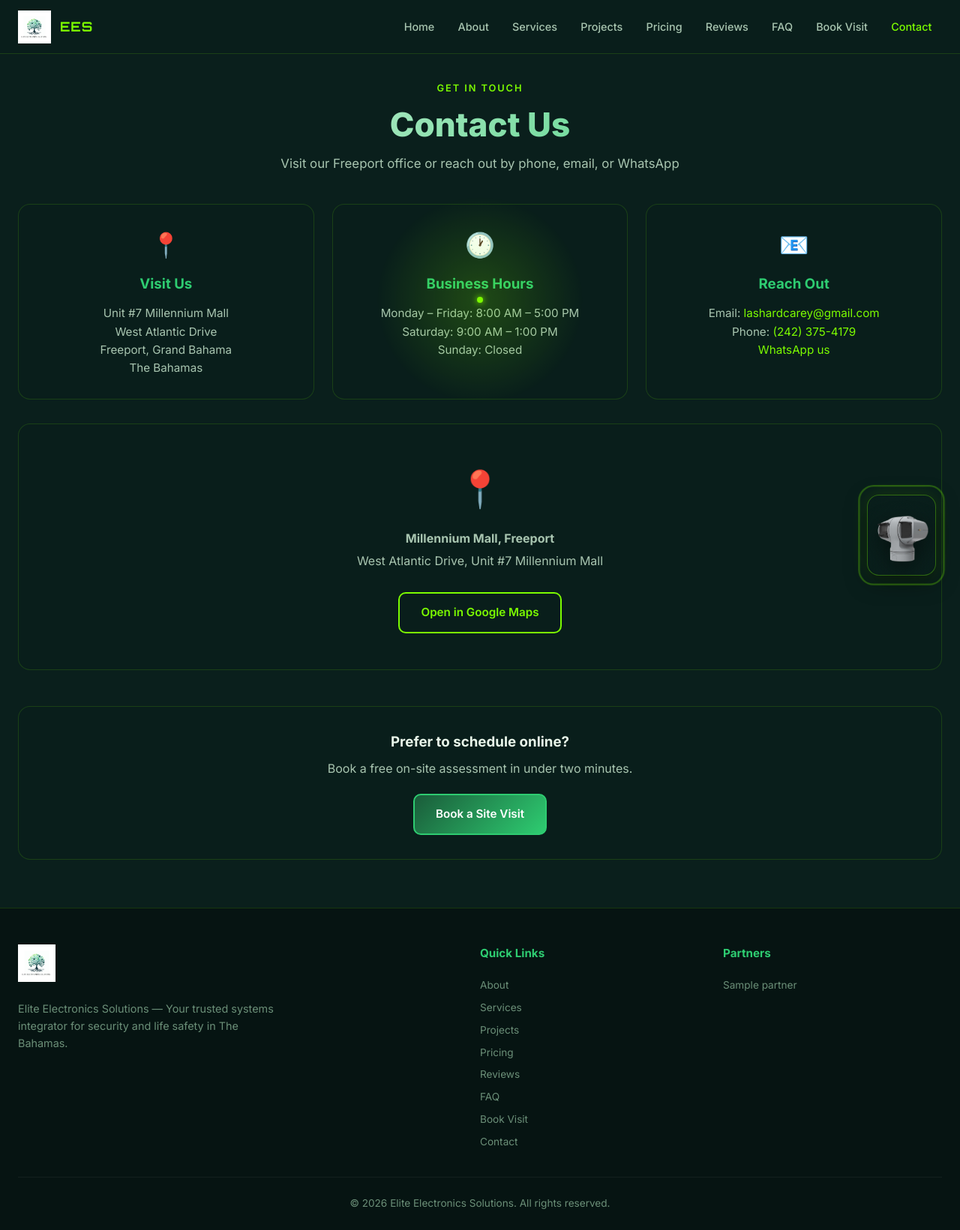
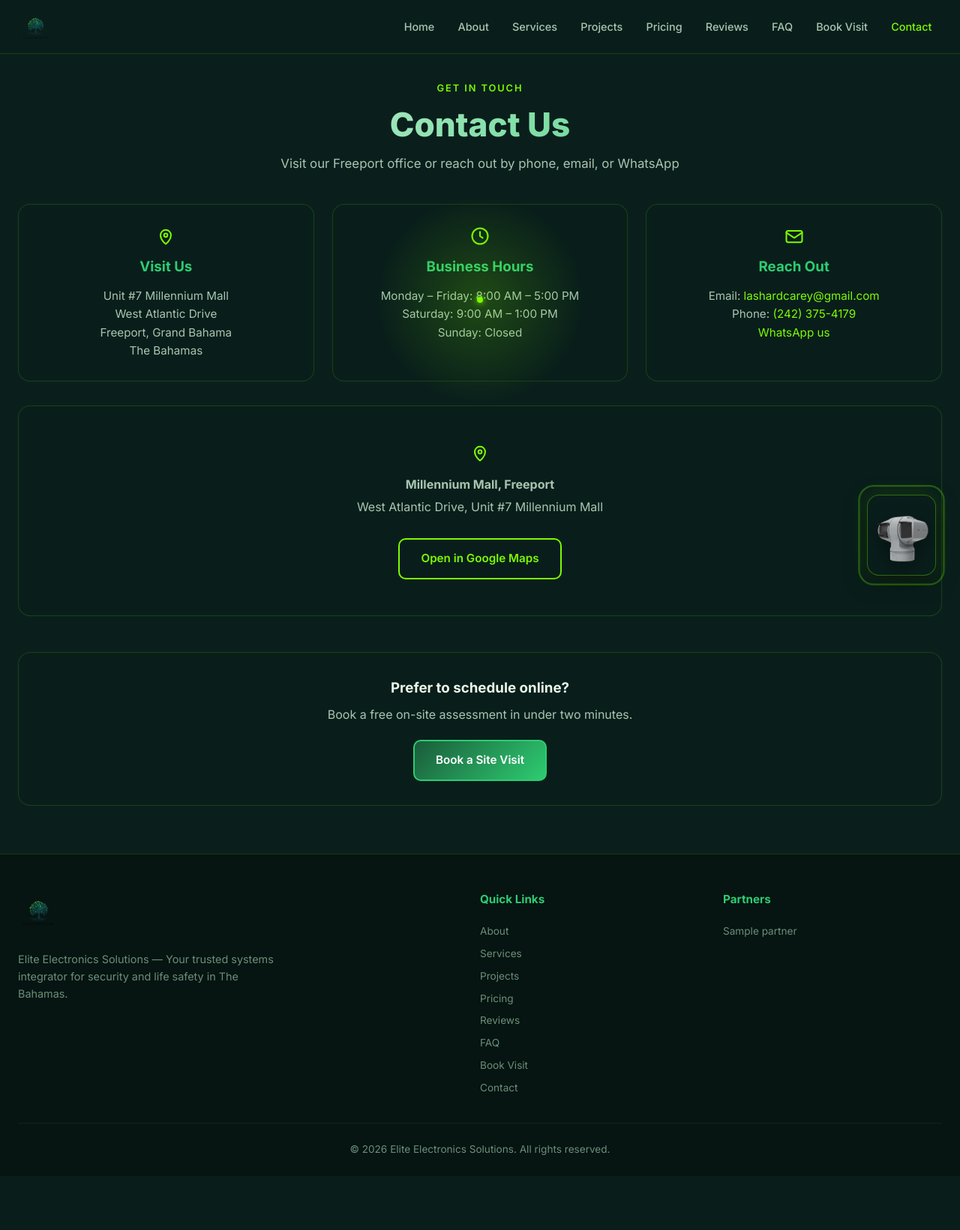
Before and after one commit to lcarey143/elite-electronics-solutions, a Django app: page /contact/ in a window 1280 px wide. Shown: the whole page at 75% size. After the commit the page ends 1541 px from the top, so only its background shows below. Run offline with Django 5.2, Linux system fonts and the light colour scheme; data comes from the database, SQL or seed files in the repository; tables that the repository leaves empty hold one stand-in row (values such as "Sample post").

Commit message:
Update transparent logo and replace emoji icons with professional SVGs.
Use a transparent EES logo in the nav and footer, and swap site-wide emoji icons for a consistent green line icon set with admin seed sync.

```diff
--- a/static/css/styles.css
+++ b/static/css/styles.css
@@ -130,8 +130,10 @@ a, button, input, select, textarea, label {
 }
 
 .nav-logo img {
-  height: 44px;
+  height: 48px;
   width: auto;
+  max-width: min(220px, 42vw);
+  object-fit: contain;
 }
 
 .nav-logo span {
@@ -406,8 +408,10 @@ a, button, input, select, textarea, label {
 }
 
 .about-icon {
-  font-size: 2.5rem;
+  display: flex;
+  justify-content: center;
   margin-bottom: 1rem;
+  color: var(--green-lime);
 }
 
 .about-card h3 {
@@ -447,8 +451,9 @@ a, button, input, select, textarea, label {
 }
 
 .service-icon {
-  font-size: 2rem;
+  display: flex;
   margin-bottom: 1rem;
+  color: var(--green-lime);
 }
 
 .service-card h3 {
@@ -918,8 +923,10 @@ a, button, input, select, textarea, label {
 }
 
 .contact-icon {
-  font-size: 2rem;
+  display: flex;
+  justify-content: center;
   margin-bottom: 0.75rem;
+  color: var(--green-lime);
 }
 
 .contact-card h3 {
@@ -945,9 +952,10 @@ a, button, input, select, textarea, label {
 }
 
 .map-content .map-pin {
-  font-size: 3rem;
-  display: block;
+  display: flex;
+  justify-content: center;
   margin-bottom: 1rem;
+  color: var(--green-lime);
 }
 
 .map-content p {
@@ -976,7 +984,10 @@ a, button, input, select, textarea, label {
 }
 
 .footer-brand img {
-  height: 50px;
+  height: 56px;
+  width: auto;
+  max-width: 240px;
+  object-fit: contain;
   margin-bottom: 1rem;
 }
 
@@ -1017,6 +1028,61 @@ a, button, input, select, textarea, label {
 .footer-bottom p {
   color: var(--text-muted);
   font-size: 0.85rem;
+}
+
+/* Professional SVG icons */
+.ees-icon {
+  display: inline-flex;
+  align-items: center;
+  justify-content: center;
+  color: var(--green-lime);
+  line-height: 0;
+  flex-shrink: 0;
+}
+
+.ees-icon svg {
+  width: 1.5rem;
+  height: 1.5rem;
+}
+
+.ees-icon--sm svg {
+  width: 1rem;
+  height: 1rem;
+}
+
+.ees-icon--md svg {
+  width: 1.5rem;
+  height: 1.5rem;
+}
+
+.ees-icon--lg svg {
+  width: 2.5rem;
+  height: 2.5rem;
+}
+
+.about-icon .ees-icon svg,
+.service-icon .ees-icon svg,
+.home-hub-icon .ees-icon svg {
+  width: 2rem;
+  height: 2rem;
+}
+
+.contact-icon .ees-icon svg,
+.map-pin .ees-icon svg {
+  width: 1.75rem;
+  height: 1.75rem;
+}
+
+.project-placeholder .ees-icon svg {
+  width: 3rem;
+  height: 3rem;
+  opacity: 0.85;
+}
+
+.map-pin {
+  display: flex;
+  justify-content: center;
+  color: var(--green-lime);
 }
 
 /* AI Assistant */
@@ -1728,9 +1794,9 @@ a, button, input, select, textarea, label {
 }
 
 .home-hub-icon {
-  font-size: 2rem;
-  display: block;
+  display: flex;
   margin-bottom: 0.75rem;
+  color: var(--green-lime);
 }
 
 .home-hub-card h3 {
--- a/templates/website/base.html
+++ b/templates/website/base.html
@@ -1,4 +1,5 @@
 {% load static %}
+{% load site_icons %}
 <!DOCTYPE html>
 <html lang="en">
 <head>
@@ -25,7 +26,6 @@
     <div class="nav-container">
       <a href="{% url 'home' %}" class="nav-logo">
         <img src="{% static 'assets/logo.png' %}" alt="{{ site.company_name }}">
-        <span>EES</span>
       </a>
       <button class="nav-toggle" id="navToggle" aria-label="Toggle menu">
         <span></span><span></span><span></span>
@@ -46,11 +46,11 @@
 
   <div class="sticky-contact" id="stickyContact" aria-label="Quick contact">
     <a href="tel:{{ site.phone_tel }}" class="sticky-btn sticky-call">
-      <span aria-hidden="true">📞</span> Call
+      {% site_icon "phone" size="sm" %} Call
     </a>
     {% if site.whatsapp_url %}
     <a href="{{ site.whatsapp_url }}" target="_blank" rel="noopener" class="sticky-btn sticky-whatsapp">
-      <span aria-hidden="true">💬</span> WhatsApp
+      {% site_icon "message" size="sm" %} WhatsApp
     </a>
     {% endif %}
     <a href="{% url 'book' %}" class="sticky-btn sticky-book btn-primary">Book Visit</a>
--- /dev/null
+++ b/templates/website/includes/site_icon.html
@@ -0,0 +1,49 @@
+<span class="ees-icon ees-icon--{{ size }}" aria-hidden="true">
+  <svg viewBox="0 0 24 24" fill="none" stroke="currentColor" stroke-width="1.75" stroke-linecap="round" stroke-linejoin="round">
+    {% if name == "shield" %}
+    <path d="M12 3 4 7v6c0 5 3.5 8.5 8 9 4.5-.5 8-4 8-9V7l-8-4z"/>
+    {% elif name == "cctv" %}
+    <path d="M4 8V6a2 2 0 0 1 2-2h8a2 2 0 0 1 2 2v2"/><path d="M4 8h16v8a2 2 0 0 1-2 2H6a2 2 0 0 1-2-2V8z"/><circle cx="12" cy="12" r="2.5"/><path d="M16 8l4-2v12l-4-2"/>
+    {% elif name == "access" %}
+    <rect x="5" y="11" width="14" height="10" rx="2"/><path d="M8 11V8a4 4 0 0 1 8 0v3"/>
+    {% elif name == "facial" %}
+    <circle cx="12" cy="10" r="3"/><path d="M6 20c1.2-3 3.6-5 6-5s4.8 2 6 5"/><path d="M16 8l2-2M8 8 6 6"/>
+    {% elif name == "fire" %}
+    <path d="M12 3c1.5 2.5 4 4 4 7a4 4 0 1 1-8 0c0-3 2.5-4.5 4-7z"/><path d="M12 14v4"/>
+    {% elif name == "radio" %}
+    <path d="M4.5 16.5c1.5-3 4.5-5 7.5-5s6 2 7.5 5"/><path d="M7 19c1-2 3-3.5 5-3.5s4 1.5 5 3.5"/><circle cx="12" cy="12" r="1.5"/>
+    {% elif name == "server" %}
+    <rect x="4" y="4" width="16" height="6" rx="1.5"/><rect x="4" y="14" width="16" height="6" rx="1.5"/><circle cx="8" cy="7" r=".75" fill="currentColor" stroke="none"/><circle cx="8" cy="17" r=".75" fill="currentColor" stroke="none"/>
+    {% elif name == "code" %}
+    <path d="m9 8-4 4 4 4"/><path d="m15 8 4 4-4 4"/><path d="M13 6 11 18"/>
+    {% elif name == "monitor" %}
+    <path d="M2 12s3-6 10-6 10 6 10 6-3 6-10 6-10-6-10-6z"/><circle cx="12" cy="12" r="2.5"/>
+    {% elif name == "training" %}
+    <path d="M12 3 3 8l9 5 9-5-9-5z"/><path d="M3 12l9 5 9-5"/><path d="M3 16l9 5 9-5"/>
+    {% elif name == "network" %}
+    <circle cx="12" cy="12" r="2"/><path d="M12 2v4M12 18v4M2 12h4M18 12h4M5 5l3 3M16 16l3 3M19 5l-3 3M8 16l-3 3"/>
+    {% elif name == "building" %}
+    <path d="M4 21V9l8-5 8 5v12"/><path d="M9 21v-6h6v6"/><path d="M9 9h.01M15 9h.01M9 13h.01M15 13h.01"/>
+    {% elif name == "pricing" %}
+    <path d="M12 3v18"/><path d="M15 7.5H10.5a2.5 2.5 0 0 0 0 5H14a2.5 2.5 0 0 1 0 5H9"/>
+    {% elif name == "star" %}
+    <path d="m12 3 2.4 4.9 5.4.8-3.9 3.8.9 5.4L12 15.8 7.2 17.9l.9-5.4L4.2 8.7l5.4-.8L12 3z"/>
+    {% elif name == "help" %}
+    <circle cx="12" cy="12" r="9"/><path d="M9.5 9a2.5 2.5 0 0 1 4.2 1.8c0 2-2.7 2.2-2.7 4.2"/><circle cx="12" cy="17" r=".75" fill="currentColor" stroke="none"/>
+    {% elif name == "calendar" %}
+    <rect x="4" y="5" width="16" height="16" rx="2"/><path d="M8 3v4M16 3v4M4 11h16"/>
+    {% elif name == "map" %}
+    <path d="M12 21s6-4.35 6-10a6 6 0 1 0-12 0c0 5.65 6 10 6 10z"/><circle cx="12" cy="11" r="2"/>
+    {% elif name == "clock" %}
+    <circle cx="12" cy="12" r="9"/><path d="M12 7v5l3 2"/>
+    {% elif name == "mail" %}
+    <rect x="3" y="6" width="18" height="13" rx="2"/><path d="m3 8 9 6 9-6"/>
+    {% elif name == "phone" %}
+    <path d="M8.5 4.5c.5 2.5 2 5 4 7s4.5 3.5 7 4l1.5-3.5a1 1 0 0 1 1.1-.55c1.2.35 2.45.55 3.75.55a1 1 0 0 1 1 1V18a1 1 0 0 1-1 1C10.5 19 5 13.5 5 6a1 1 0 0 1 1-1h3.75a1 1 0 0 1 1 1c0 1.3.2 2.55.55 3.75a1 1 0 0 1-.55 1.1L8.5 4.5z"/>
+    {% elif name == "message" %}
+    <path d="M21 12a8 8 0 0 1-8 8H7l-4 3V12a8 8 0 0 1 8-8h4a8 8 0 0 1 8 8z"/>
+    {% else %}
+    <rect x="4" y="4" width="7" height="7" rx="1.5"/><rect x="13" y="4" width="7" height="7" rx="1.5"/><rect x="4" y="13" width="7" height="7" rx="1.5"/><rect x="13" y="13" width="7" height="7" rx="1.5"/>
+    {% endif %}
+  </svg>
+</span>
--- a/templates/website/pages/about.html
+++ b/templates/website/pages/about.html
@@ -1,5 +1,6 @@
 {% extends "website/base.html" %}
 {% load static %}
+{% load site_icons %}
 
 {% block title %}About Us | {{ site.company_name }}{% endblock %}
 
@@ -11,7 +12,7 @@
     <div class="about-grid">
       {% for card in about_cards %}
       <div class="about-card glass-card">
-        <div class="about-icon">{{ card.icon }}</div>
+        <div class="about-icon">{% site_icon card.icon %}</div>
         <h3>{{ card.title }}</h3>
         <p>{{ card.description }}</p>
       </div>
--- a/templates/website/pages/contact.html
+++ b/templates/website/pages/contact.html
@@ -1,4 +1,5 @@
 {% extends "website/base.html" %}
+{% load site_icons %}
 
 {% block title %}Contact | {{ site.company_name }}{% endblock %}
 
@@ -9,17 +10,17 @@
   <section class="page-section">
     <div class="contact-grid">
       <div class="contact-card glass-card">
-        <div class="contact-icon">📍</div>
+        <div class="contact-icon">{% site_icon "map" %}</div>
         <h3>Visit Us</h3>
         <p>{{ site.address_line1 }}<br>{{ site.address_line2 }}<br>{{ site.address_city }}<br>{{ site.address_country }}</p>
       </div>
       <div class="contact-card glass-card">
-        <div class="contact-icon">🕐</div>
+        <div class="contact-icon">{% site_icon "clock" %}</div>
         <h3>Business Hours</h3>
         <p>{{ site.hours_weekday }}<br>{{ site.hours_saturday }}<br>{{ site.hours_sunday }}</p>
       </div>
       <div class="contact-card glass-card">
-        <div class="contact-icon">📧</div>
+        <div class="contact-icon">{% site_icon "mail" %}</div>
         <h3>Reach Out</h3>
         <p>
           Email: <a href="mailto:{{ site.contact_email }}">{{ site.contact_email }}</a><br>
@@ -30,7 +31,7 @@
     </div>
     <div class="map-placeholder glass-card">
       <div class="map-content">
-        <span class="map-pin">📍</span>
+        <span class="map-pin">{% site_icon "map" %}</span>
         <p><strong>Millennium Mall, Freeport</strong></p>
         <p>{{ site.address_line2 }}, {{ site.address_line1 }}</p>
         <a href="https://maps.google.com/?q={{ site.maps_query }}" target="_blank" rel="noopener" class="btn btn-outline">Open in Google Maps</a>
--- a/templates/website/pages/projects.html
+++ b/templates/website/pages/projects.html
@@ -1,5 +1,6 @@
 {% extends "website/base.html" %}
 {% load static %}
+{% load site_icons %}
 
 {% block title %}Projects | {{ site.company_name }}{% endblock %}
 
@@ -17,7 +18,7 @@
           {% if project.image %}
           <img src="{% static project.image %}" alt="{{ project.title }}">
           {% else %}
-          <div class="project-placeholder">{{ project.icon }}</div>
+          <div class="project-placeholder">{% site_icon project.icon size="lg" %}</div>
           {% endif %}
           <span class="project-type">{{ project.get_property_type_display }}</span>
         </div>
--- a/templates/website/pages/services.html
+++ b/templates/website/pages/services.html
@@ -1,4 +1,5 @@
 {% extends "website/base.html" %}
+{% load site_icons %}
 
 {% block title %}Services | {{ site.company_name }}{% endblock %}
 
@@ -10,7 +11,7 @@
     <div class="services-grid">
       {% for service in services %}
       <article class="service-card glass-card" data-tilt>
-        <div class="service-icon">{{ service.icon }}</div>
+        <div class="service-icon">{% site_icon service.icon %}</div>
         <h3>{{ service.title }}</h3>
         <p>{{ service.description }}</p>
         {% if service.features %}
--- /dev/null
+++ b/website/templatetags/site_icons.py
@@ -0,0 +1,43 @@
+from django import template
+
+register = template.Library()
+
+LEGACY_ICON_MAP = {
+    "🛡️": "shield",
+    "🏢": "building",
+    "🎓": "training",
+    "📡": "network",
+    "📹": "cctv",
+    "🔐": "access",
+    "🧠": "facial",
+    "🔥": "fire",
+    "📻": "radio",
+    "🖥️": "server",
+    "💻": "code",
+    "👁️": "monitor",
+    "🏗️": "building",
+    "💰": "pricing",
+    "⭐": "star",
+    "❓": "help",
+    "📅": "calendar",
+    "📍": "map",
+    "🕐": "clock",
+    "📧": "mail",
+    "📞": "phone",
+    "💬": "message",
+}
+
+
+@register.filter
+def icon_slug(value):
+    if not value:
+        return "grid"
+    key = str(value).strip()
+    if key in LEGACY_ICON_MAP:
+        return LEGACY_ICON_MAP[key]
+    return key
+
+
+@register.inclusion_tag("website/includes/site_icon.html")
+def site_icon(name, size="md"):
+    return {"name": icon_slug(name), "size": size}
```
Also changed, not shown: templates/website/home.html (+10 -9 lines), website/management/commands/seed_data.py (+46 -35 lines), website/models.py (+15 -3 lines), static/assets/logo.png, website/migrations/0006_icon_slugs.py (added), website/templatetags/__init__.py (added).
